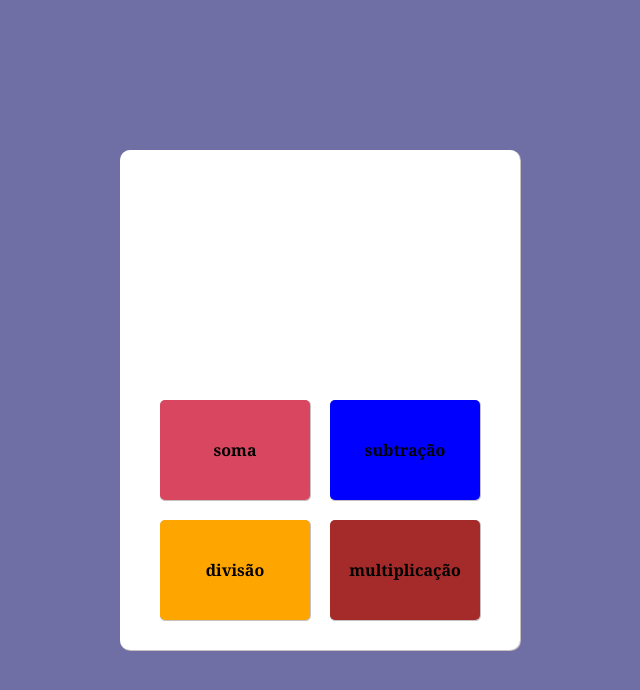
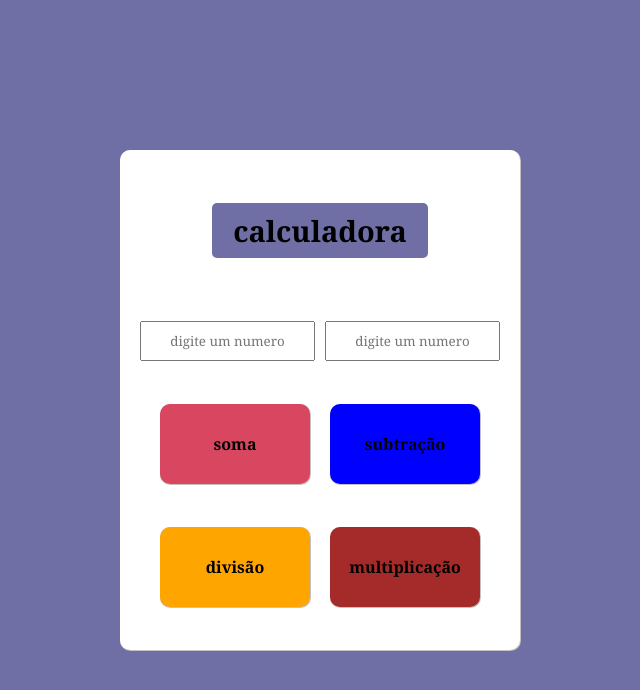
Before and after one commit to FernandoBzFarias/Projeto-Calculadora, a plain HTML site: page index.html in a window 1280 px wide. Shown: the whole page, without its empty margins (320-960 px from the left). Drawn offline with Linux system fonts and the light colour scheme.

Commit message:
Update index.html

```diff
--- a/index.html
+++ b/index.html
@@ -28,13 +28,40 @@
         height: 500px;
         display: flex;
         flex-direction: column;
-        justify-content: flex-end;
+        justify-content:space-evenly;
         align-items: center;
         gap: 20px;
         border-radius: 10px;
         box-shadow: 0.5px 0.5px 0.5px 0.5px rgb(199, 192, 192);
-        padding-bottom: 30px;
+       padding: 30px 20px 20px 20px;
+
      }
+
+       h1{
+         color: rgb(0, 0, 0) ;
+         text-align: center;
+         font-size: 29px;
+         margin-bottom: 100px;
+         background-color: rgb(111, 111, 165);
+         padding: 8px 16px;
+         border-radius: 5px;
+         width: 60%;
+      }
+
+      form{
+         display: flex;
+         gap: 10px;
+         margin-top: -80px;
+
+      }
+
+      input{
+         width:60%;
+         padding: 9px;
+         text-align: center;
+
+
+      }
 
      .linha{
       display: flex;
@@ -43,15 +70,16 @@
 
      .operacao{
        width: 150px;
-       height: 100px;
+       height: 80px;
        display: flex;
        justify-content: center;
        align-items: center;
        color: black;
        font-weight: bold;
        font-size: 16px;
-       border-radius: 5px;
+       border-radius: 10px;
        box-shadow: 0.5px 0.5px 0.5px 0.5px rgb(199, 192, 192);
+
      }
 
      .operacao:active{
@@ -95,6 +123,15 @@
 
 <body>
     <main>
+
+         <h1>calculadora</h1>
+
+         <form action="calcular">
+          <input type="number1" placeholder="digite um numero">
+          <input type="number2" placeholder="digite um numero">
+         </form>
+
+
       <div class="linha">
         <div class="operacao" id="soma">soma</div>
         <div class="operacao" id="subtracao">subtração</div>
@@ -103,8 +140,6 @@
         <div class="operacao" id="divisao">divisão</div>
         <div class="operacao" id="multiplicacao">multiplicação</div>
       </div>
-
-
     </main>
 </body>
 </html>
```
